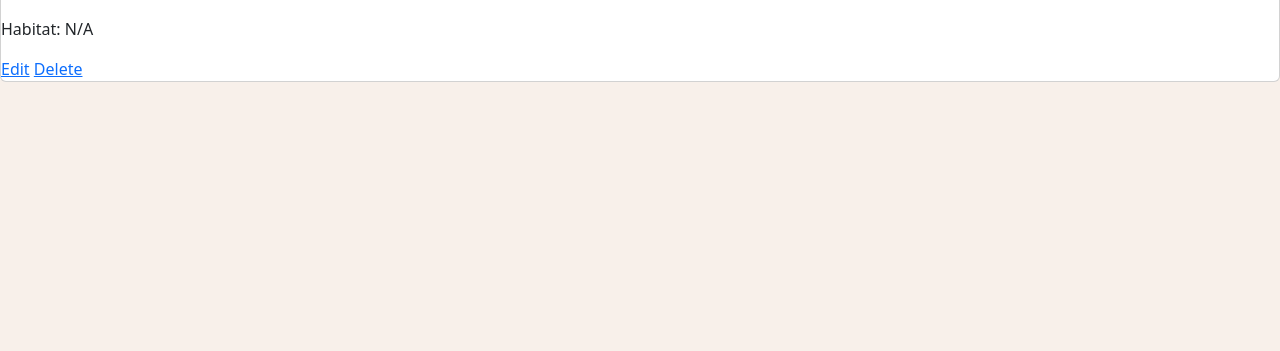
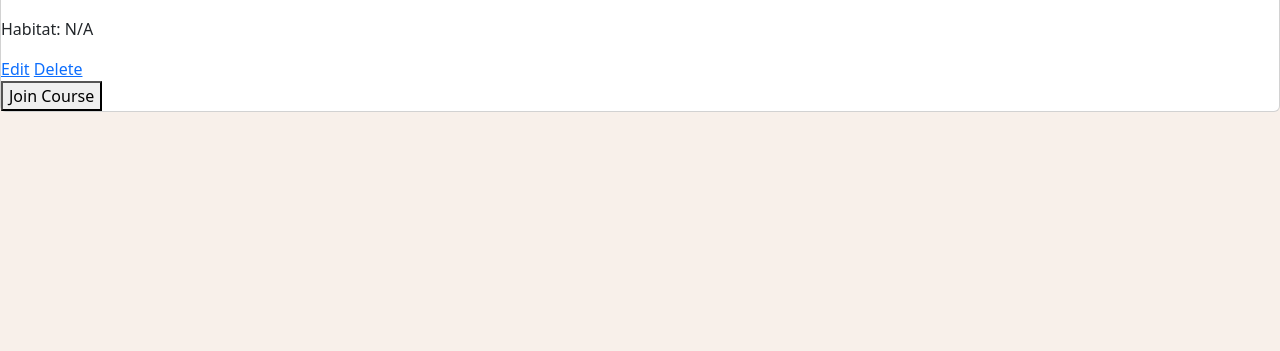
Before and after one commit to cooperwhitley/teacheasy, a Django app: page /courses/1/ in a window 1280 px wide. Shown: the part 248-599 px from the top of the page. Run offline with Django 4.2, Linux system fonts and the light colour scheme; tables that the repository leaves empty hold one stand-in row (values such as "Sample post").

Commit message:
Add join course functionality

```diff
--- a/main_app/models.py
+++ b/main_app/models.py
@@ -38,6 +38,8 @@ class Course(models.Model):
     require_password = models.BooleanField()
     password = models.CharField(max_length=20)
     user = models.ForeignKey(User, on_delete=models.CASCADE)
+    students = models.ManyToManyField(User, related_name='courses_enrolled', blank=True)
+
 
     def __str__(self):
         return f'Course {self.name}, {self.start_date}-{self.end_date}'
--- a/main_app/templates/courses/detail.html
+++ b/main_app/templates/courses/detail.html
@@ -17,6 +17,12 @@
         <div class="card-action">
             <a href="{% url 'courses_update' course.id %}">Edit</a>
             <a href="{% url 'courses_delete' course.id %}">Delete</a>
+            {% if not user_in_course %}
+            <form method="post" action="{% url 'join_course' course.id %}">
+                {% csrf_token %}
+                <button type="submit">Join Course</button>
+            </form>
+            {% endif %}
         </div>
     </div>
 
--- a/main_app/urls.py
+++ b/main_app/urls.py
@@ -14,6 +14,9 @@ urlpatterns = [
     path('courses/create/', views.CourseCreate.as_view(), name='courses_create'),
     path('courses/<int:pk>/update', views.CourseUpdate.as_view(), name='courses_update'),
     path('courses/<int:pk>/delete', views.CourseDelete.as_view(), name='courses_delete'),
+    path('courses/<int:course_id>/join/', views.join_course, name='join_course'),
+
+
     # Post Views
     path('posts/', views.PostList.as_view(), name='posts_index'),
     path('posts/<int:post_id>/', views.posts_detail, name='posts_detail'),
--- a/main_app/views.py
+++ b/main_app/views.py
@@ -52,6 +52,11 @@ class CourseDetail(DetailView):
     template_name = 'courses/detail.html'
     pk_url_kwarg = 'course_id'
 
+    def get_context_data(self, **kwargs):
+        context = super().get_context_data(**kwargs)
+        context['user_in_course'] = self.object.students.filter(id=self.request.user.id).exists()
+        return context
+
 class CourseCreate(LoginRequiredMixin, CreateView):
     model = Course
     template_name = 'courses/create.html'
@@ -69,6 +74,12 @@ class CourseDelete(LoginRequiredMixin, DeleteView):
     model = Course
     template_name = 'courses/delete.html'
     success_url = '/courses'
+
+@login_required
+def join_course(request, course_id):
+    Course.objects.get(id=course_id).students.add(request.user)
+
+    return redirect('courses_detail', course_id=course_id)
 
 # Post Views
 class PostList(LoginRequiredMixin, ListView):
```
